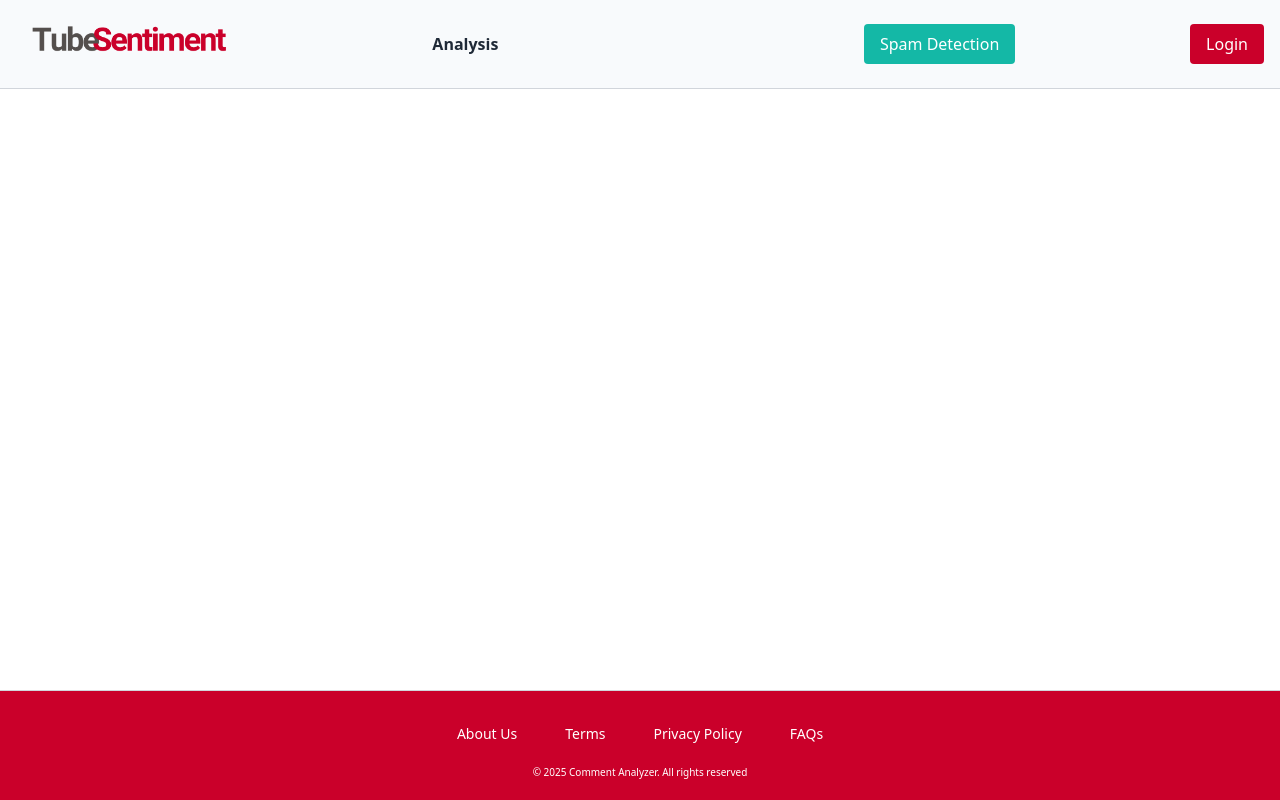
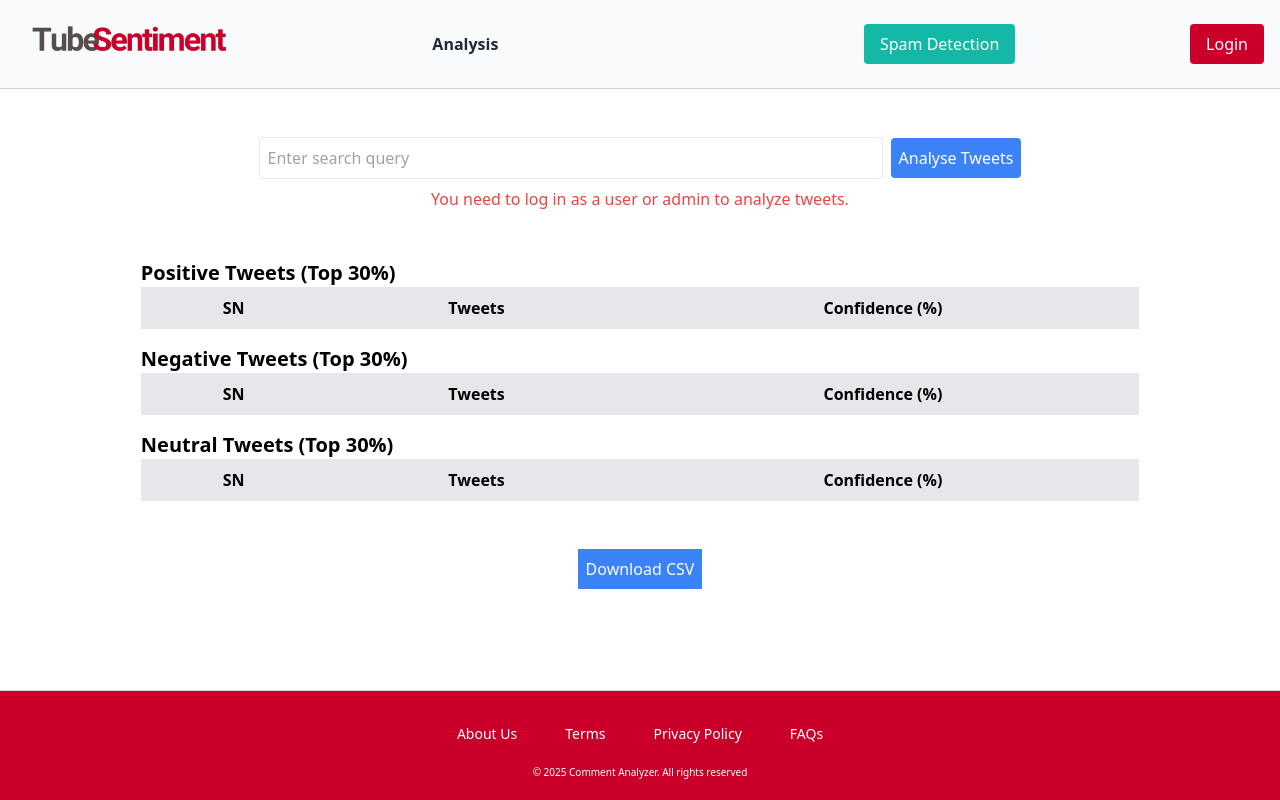
Before and after one commit to kcsanju444/comment-sentiment-analyser, a React (Vite) app: page /twitteranalyer in a window 1280 px wide. Built offline with nearby package versions, Linux system fonts and the light colour scheme.

Commit message:
Twitter Analyzer Front End created.

```diff
--- a/src/App.jsx
+++ b/src/App.jsx
@@ -9,6 +9,7 @@ import Footer from "./Component/Footer";
 import AboutUs from "./Component/AboutUs";
 import Faq from "./Component/Faq";
 import CommentAnalyzer from "./CommentAnalyzer/CommentAnalyzer";
+import TwitterAnalyzer from "./TwitterAnalyzer/TwitterAnalyzer";
 import Profile from "./Component/Profile";
 import Terms from "./Component/Terms";
 import Privacy from "./Component/Privacy";
@@ -33,6 +34,7 @@ function App() {
 
           {/* Other routes */}
           <Route path="/commentanalyzer" element={<CommentAnalyzer />} />
+          <Route path="/twitteranalyer" element={<TwitterAnalyzer />} />
           <Route path="/login" element={<Login />} />
           <Route path="/terms" element={<Terms />} />
           <Route path="/faq" element={<Faq />} />
--- a/src/Navbar/Navbar.jsx
+++ b/src/Navbar/Navbar.jsx
@@ -53,7 +53,7 @@ function Navbar() {
               <ul className="list-none p-0">
                 <li>
                   <Link
-                    to="/twittercomment"
+                    to="/twitteranalyer"
                     className="block py-2 px-4 text-gray-800 hover:bg-gray-200"
                   >
                     Twitter Comment
--- /dev/null
+++ b/src/TwitterAnalyzer/TwitterAnalyzer.jsx
@@ -0,0 +1,289 @@
+import React, { useState, useEffect } from "react";
+import axios from "axios";
+import { useAuth } from "./../AuthContext";
+import Spinner from "./../Component/Spinner";
+import { Pie } from "react-chartjs-2";
+import { Chart, registerables } from "chart.js";
+
+Chart.register(...registerables);
+
+const TwitterAnalyzer = () => {
+  const [query, setQuery] = useState("");
+  const [positiveTweets, setPositiveTweets] = useState([]);
+  const [negativeTweets, setNegativeTweets] = useState([]);
+  const [neutralTweets, setNeutralTweets] = useState([]);
+  const [error, setError] = useState(null);
+  const [loading, setLoading] = useState(false);
+  const [chartData, setChartData] = useState(null);
+  const [sentimentPercentages, setSentimentPercentages] = useState({});
+  const [showScrollTop, setShowScrollTop] = useState(false);
+  const [allPositive, setAllPositive] = useState([]);
+  const [allNegative, setAllNegative] = useState([]);
+  const [allNeutral, setAllNeutral] = useState([]);
+
+  const { user, admin } = useAuth();
+
+  const fetchTweets = async () => {
+    if (!user && !admin) {
+      setError("Please log in first to analyze tweets.");
+      return;
+    }
+
+    if (!query.trim()) {
+      setError("Please enter a search query.");
+      return;
+    }
+
+    setError(null);
+    setLoading(true);
+
+    try {
+      const response = await axios.post("http://localhost:5000/api/tweets", {
+        query,
+      });
+      const fetchedTweets = response.data;
+
+      const totalTweets = fetchedTweets.length;
+      const positiveCount = fetchedTweets.filter(
+        (tweet) => tweet.sentiment === "positive"
+      ).length;
+      const negativeCount = fetchedTweets.filter(
+        (tweet) => tweet.sentiment === "negative"
+      ).length;
+      const neutralCount = fetchedTweets.filter(
+        (tweet) => tweet.sentiment === "neutral"
+      ).length;
+
+      const allPositive = fetchedTweets.filter(
+        (tweet) => tweet.sentiment === "positive"
+      );
+      setAllPositive(allPositive);
+      const allNegative = fetchedTweets.filter(
+        (tweet) => tweet.sentiment === "negative"
+      );
+      setAllNegative(allNegative);
+      const allNeutral = fetchedTweets.filter(
+        (tweet) => tweet.sentiment === "neutral"
+      );
+      setAllNeutral(allNeutral);
+
+      const newSentimentPercentages = {
+        positive: ((positiveCount / totalTweets) * 100).toFixed(2),
+        negative: ((negativeCount / totalTweets) * 100).toFixed(2),
+        neutral: ((neutralCount / totalTweets) * 100).toFixed(2),
+      };
+
+      const positive = fetchedTweets
+        .filter((tweet) => tweet.sentiment === "positive")
+        .sort((a, b) => b.confidence - a.confidence)
+        .slice(0, Math.ceil(positiveCount * 0.3));
+
+      const negative = fetchedTweets
+        .filter((tweet) => tweet.sentiment === "negative")
+        .sort((a, b) => b.confidence - a.confidence)
+        .slice(0, Math.ceil(negativeCount * 0.3));
+
+      const neutral = fetchedTweets
+        .filter((tweet) => tweet.sentiment === "neutral")
+        .sort((a, b) => b.confidence - a.confidence)
+        .slice(0, Math.ceil(neutralCount * 0.3));
+
+      setChartData({
+        labels: ["Positive", "Negative", "Neutral"],
+        datasets: [
+          {
+            label: "Sentiment Distribution",
+            data: [positiveCount, negativeCount, neutralCount],
+            backgroundColor: ["#36A2EB", "#FF6384", "#FFCE56"],
+            hoverBackgroundColor: ["#36A2EB", "#FF6384", "#FFCE56"],
+          },
+        ],
+      });
+
+      setPositiveTweets(positive);
+      setNegativeTweets(negative);
+      setNeutralTweets(neutral);
+      setSentimentPercentages(newSentimentPercentages);
+    } catch (error) {
+      console.error("Error fetching tweets:", error);
+      setError("Failed to fetch tweets. Please try again.");
+    } finally {
+      setLoading(false);
+    }
+  };
+
+  const renderTable = (tweets, sentiment) => (
+    <div id={sentiment.toLowerCase()} className="mb-4 w-4/5 mx-auto">
+      <h2 className="text-xl font-bold">{sentiment} Tweets (Top 30%)</h2>
+      <table className="min-w-full bg-white border border-gray-300">
+        <thead>
+          <tr style={{ backgroundColor: "#CA002A" }}>
+            <th className="border px-4 py-2 bg-gray-200">SN</th>
+            <th className="border px-4 py-2 bg-gray-200">Tweets</th>
+            <th className="border px-4 py-2 bg-gray-200">Confidence (%)</th>
+          </tr>
+        </thead>
+        <tbody>
+          {tweets.map((tweet, index) => (
+            <tr key={index}>
+              <td className="border px-4 py-2">{index + 1}</td>
+              <td className="border px-4 py-2">{tweet.text}</td>
+              <td className="border px-4 py-2">{tweet.confidence}</td>
+            </tr>
+          ))}
+        </tbody>
+      </table>
+    </div>
+  );
+
+  const handleScroll = () => {
+    if (window.scrollY > 200) setShowScrollTop(true);
+    else setShowScrollTop(false);
+  };
+
+  const scrollToTop = () => {
+    window.scrollTo({ top: 0, behavior: "smooth" });
+  };
+
+  useEffect(() => {
+    window.addEventListener("scroll", handleScroll);
+    return () => window.removeEventListener("scroll", handleScroll);
+  }, []);
+
+  const downloadCSV = () => {
+    const csvRows = [];
+    csvRows.push(["Sentiment", "Tweet", "Confidence"]);
+    const allTweets = [
+      ...allPositive.map((tweet) => ({ sentiment: "Positive", ...tweet })),
+      ...allNegative.map((tweet) => ({ sentiment: "Negative", ...tweet })),
+      ...allNeutral.map((tweet) => ({ sentiment: "Neutral", ...tweet })),
+    ];
+    allTweets.forEach((tweet) => {
+      csvRows.push([tweet.sentiment, tweet.text, tweet.confidence]);
+    });
+
+    const csvString = csvRows.map((row) => row.join(",")).join("\n");
+    const blob = new Blob([csvString], { type: "text/csv" });
+    const url = URL.createObjectURL(blob);
+
+    const a = document.createElement("a");
+    a.setAttribute("href", url);
+    a.setAttribute("download", "tweets_analysis.csv");
+    a.click();
+  };
+
+  return (
+    <div className="p-4 font-sans">
+      <div className="mb-4 text-center mt-8">
+        <input
+          type="text"
+          placeholder="Enter search query"
+          value={query}
+          onChange={(e) => setQuery(e.target.value)}
+          className="border p-2 w-1/2 mr-2 rounded"
+        />
+        <button
+          onClick={fetchTweets}
+          className="p-2 bg-blue-500 text-white rounded hover:bg-blue-600"
+          disabled={loading || (!user && !admin)}
+        >
+          {loading ? "Analysing..." : "Analyse Tweets"}
+        </button>
+        {error && <p className="text-red-500 mt-2">{error}</p>}
+
+        {loading && !error && (
+          <div className="flex justify-center mt-8">
+            <Spinner />
+          </div>
+        )}
+
+        {!user && !admin && (
+          <p className="text-red-500 mt-2">
+            You need to log in as a user or admin to analyze tweets.
+          </p>
+        )}
+      </div>
+
+      {chartData && (
+        <div className="flex flex-col md:flex-row justify-center items-start mt-12 mb-8">
+          <div className="w-full md:w-1/2 lg:w-1/3 mx-auto">
+            <h2 className="text-2xl font-semibold text-gray-800 mt-4 mb-6 text-center">
+              Sentiment Distribution
+            </h2>
+            <Pie
+              data={chartData}
+              options={{
+                plugins: {
+                  tooltip: {
+                    callbacks: {
+                      label: function (tooltipItem) {
+                        const { label } = tooltipItem;
+                        const percentage =
+                          sentimentPercentages[label.toLowerCase()];
+                        return `${label}: ${tooltipItem.raw} (${percentage}%)`;
+                      },
+                    },
+                  },
+                },
+                onClick: (event, elements) => {
+                  if (elements.length > 0) {
+                    const segmentIndex = elements[0].index;
+                    const label = chartData.labels[segmentIndex];
+
+                    if (label === "Positive") {
+                      document.getElementById("positive").scrollIntoView({
+                        behavior: "smooth",
+                      });
+                    } else if (label === "Negative") {
+                      document.getElementById("negative").scrollIntoView({
+                        behavior: "smooth",
+                      });
+                    } else if (label === "Neutral") {
+                      document.getElementById("neutral").scrollIntoView({
+                        behavior: "smooth",
+                      });
+                    }
+                  }
+                },
+              }}
+            />
+          </div>
+        </div>
+      )}
+
+      <div className="mt-12">
+        {renderTable(positiveTweets, "Positive")}
+        {renderTable(negativeTweets, "Negative")}
+        {renderTable(neutralTweets, "Neutral")}
+      </div>
+
+      <div className="mt-12 flex justify-center">
+        <button
+          onClick={downloadCSV}
+          className="p-2 bg-blue-500 text-white hover:bg-blue-600"
+          disabled={
+            loading ||
+            (!positiveTweets.length &&
+              !negativeTweets.length &&
+              !neutralTweets.length)
+          }
+        >
+          Download CSV
+        </button>
+      </div>
+
+      {showScrollTop && (
+        <button
+          style={{ backgroundColor: "blue" }}
+          onClick={scrollToTop}
+          className="fixed bottom-20 left-6 p-3 bg-blue-500 text-white rounded-full shadow-lg transition duration-200"
+          aria-label="Scroll to top"
+        >
+          ↑
+        </button>
+      )}
+    </div>
+  );
+};
+
+export default TwitterAnalyzer;
```
